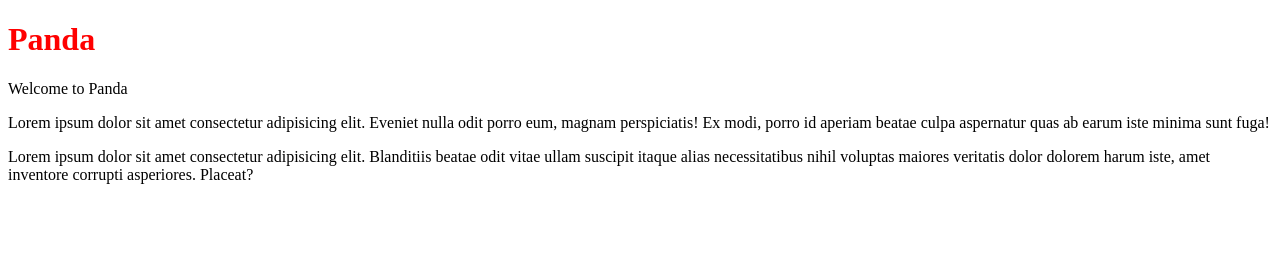
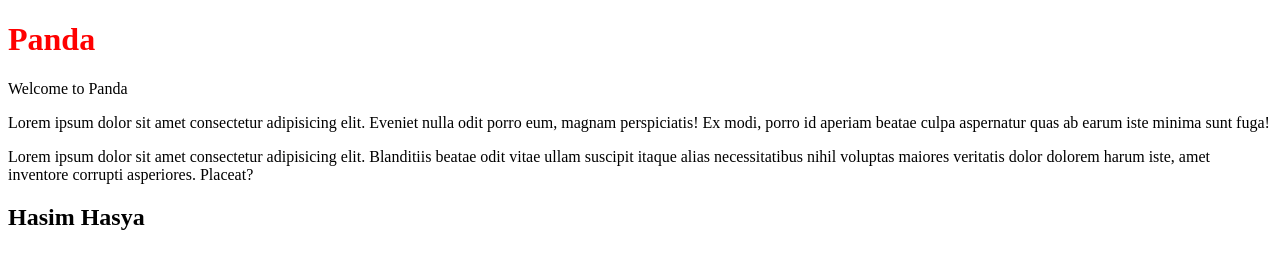
Before and after one commit to winangsit12/Panda, a plain HTML site: page index.html in a window 1280 px wide. Drawn offline with Linux system fonts and the light colour scheme.

Commit message:
hasim <3 luplup

```diff
--- a/index.html
+++ b/index.html
@@ -20,5 +20,6 @@
       maiores veritatis dolor dolorem harum iste, amet inventore corrupti
       asperiores. Placeat?
     </p>
+    <h2>Hasim Hasya</h2>
   </body>
 </html>
```
